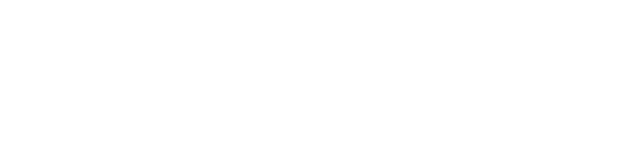
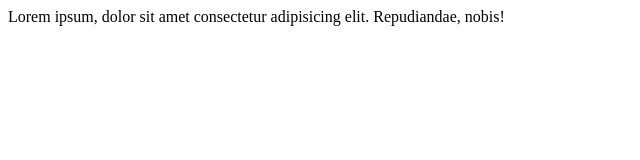
Before and after one commit to muzammil558/main, a plain HTML site: page index.html in a window 1280 px wide. Shown: the whole page, without its empty margins (0-640 px from the left). Drawn offline with Linux system fonts and the light colour scheme.

Commit message:
first commit

```diff
--- a/index.html
+++ b/index.html
@@ -7,6 +7,7 @@
     <link rel="stylesheet" href="style.css">
 </head>
 <body>
+    Lorem ipsum, dolor sit amet consectetur adipisicing elit. Repudiandae, nobis!
 
 </body>
 </html>
```
